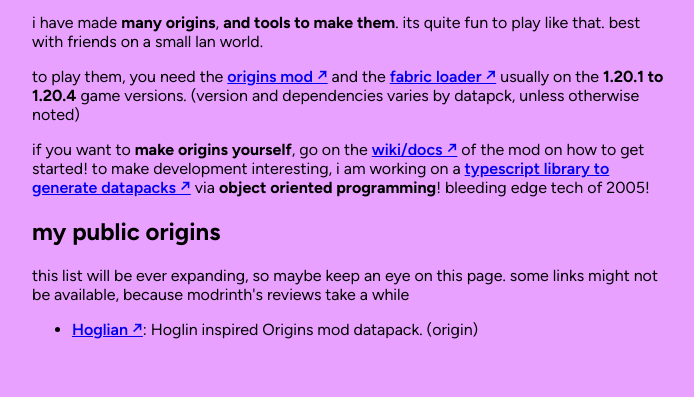
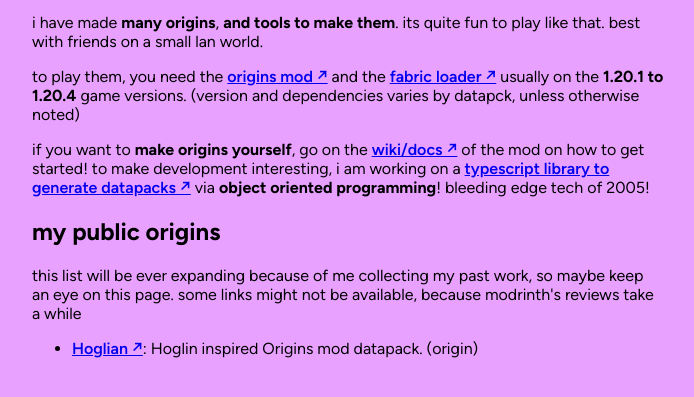
Before and after one commit to pinmacaroon/pinmacaroon.github.io, a plain HTML site: page origins/origins.html in a window 1280 px wide. Shown: the part 261-658 px from the top of the page, without its empty margins (292-986 px from the left). Drawn offline with Linux system fonts and the light colour scheme.

Commit message:
update origins.html

```diff
--- a/origins/origins.html
+++ b/origins/origins.html
@@ -57,7 +57,7 @@
             </p>
             <h2>my public origins</h2>
             <p>
-                this list will be ever expanding, so maybe keep an eye on this
+                this list will be ever expanding because of me collecting my past work, so maybe keep an eye on this
                 page. some links might not be available, because modrinth's
                 reviews take a while
             </p>
```
